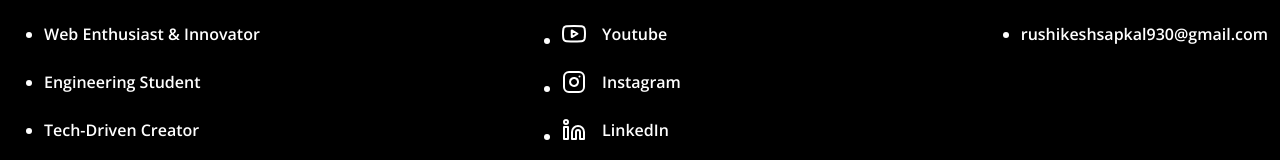
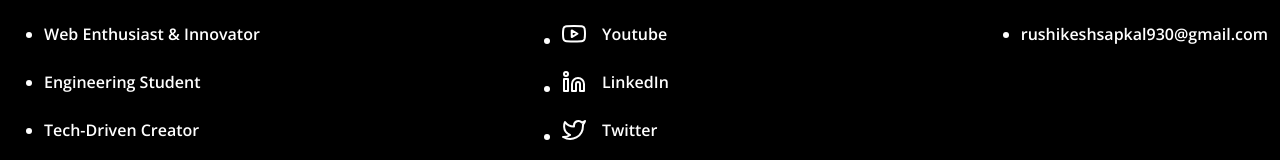
Before and after one commit to RuSapkal69/bookified_frontend, a React (Vite) app: page / in a window 1280 px wide. Shown: the part 2394-2554 px from the top of the page. Built offline with nearby package versions, Linux system fonts and the light colour scheme; a web font is replaced by a local one.

Commit message:
instgram removed

```diff
--- a/src/Components/Footer.jsx
+++ b/src/Components/Footer.jsx
@@ -60,12 +60,12 @@
                 <i data-feather="youtube"></i><span>Youtube</span>
               </a>
             </li>
-            <li class="footer__nav-item">
-              <a href="" class="footer__nav-link">
+            {/* <li class="footer__nav-item">
+              <a href="./Social.jsx" class="footer__nav-link">
                 <i data-feather="instagram"></i><span>Instagram</span>
 
               </a>
-            </li>
+            </li> */}
             <li class="footer__nav-item">
               <a href="https://www.linkedin.com/in/rushikesh-sapkal007/" class="footer__nav-link">
               <i data-feather="linkedin"></i><span>LinkedIn</span>
```
